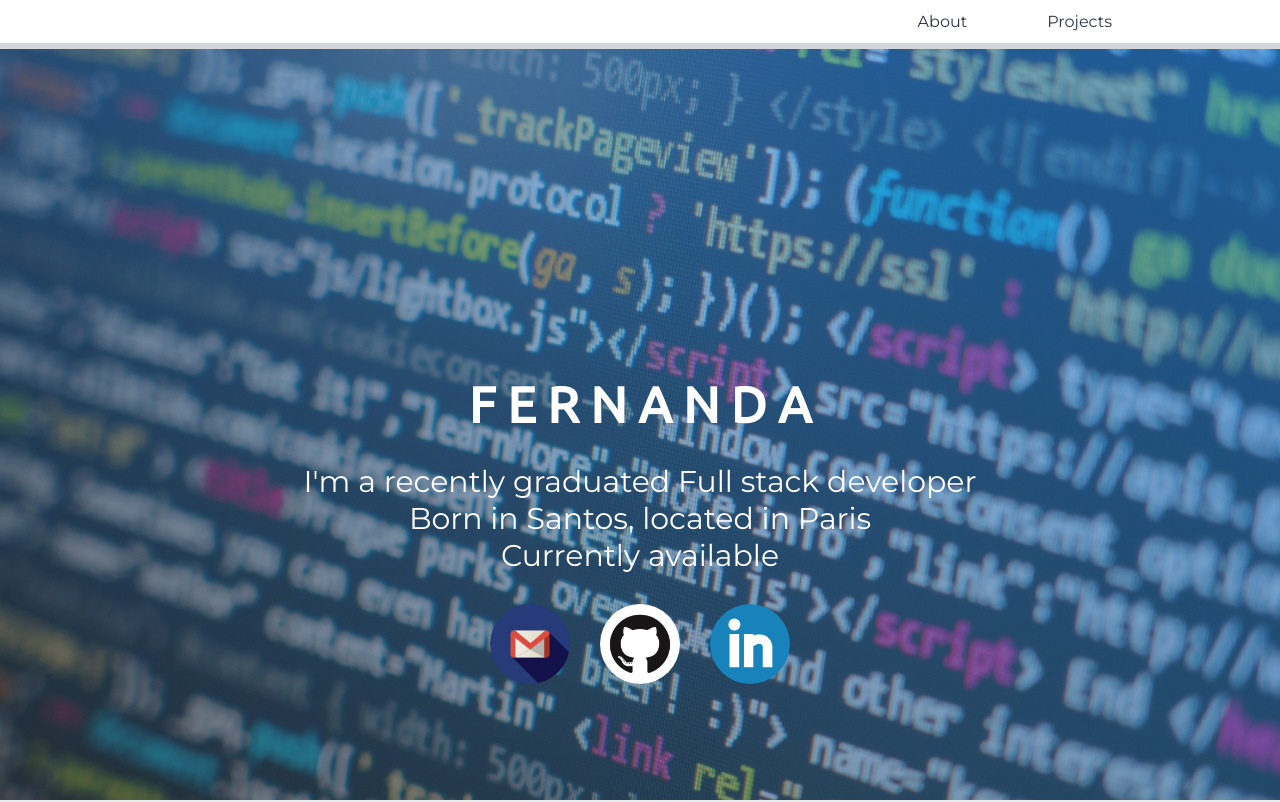
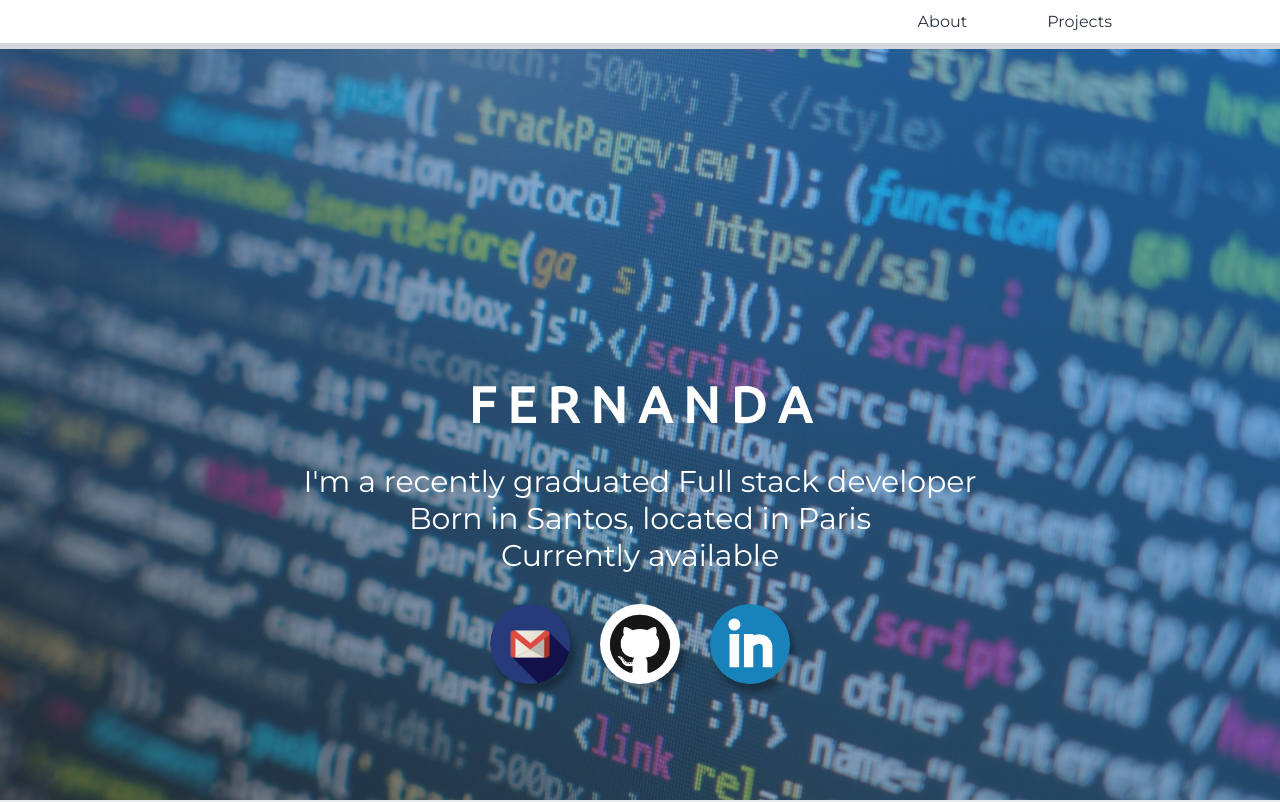
Before and after one commit to ffrancacorrea/web_site_2point0, a React (Create React App) app: page / in a window 1280 px wide. Shown: the top 802 px of the page. Built offline with nearby package versions, Linux system fonts and the light colour scheme.

Commit message:
added shaddow to logos

```diff
--- a/src/App.css
+++ b/src/App.css
@@ -125,11 +125,12 @@ header {
   width: 80px;
   height: 80px;
   border-radius: 50%;
+  box-shadow: 0.3rem 0.5rem 0.4rem rgba(0, 0, 0, 0.3);
 }
 .logos img:hover {
   transform: rotate(-20deg) scale(1.2);
   transition: 0.5s;
-  box-shadow: 0 1rem 2rem rgba(0, 0, 0, 0.3);
+  box-shadow: 0.5 1rem 1rem rgba(0, 0, 0, 0.3);
 }
 .logos a:not(:last-child) {
   margin-right: 30px;
```
